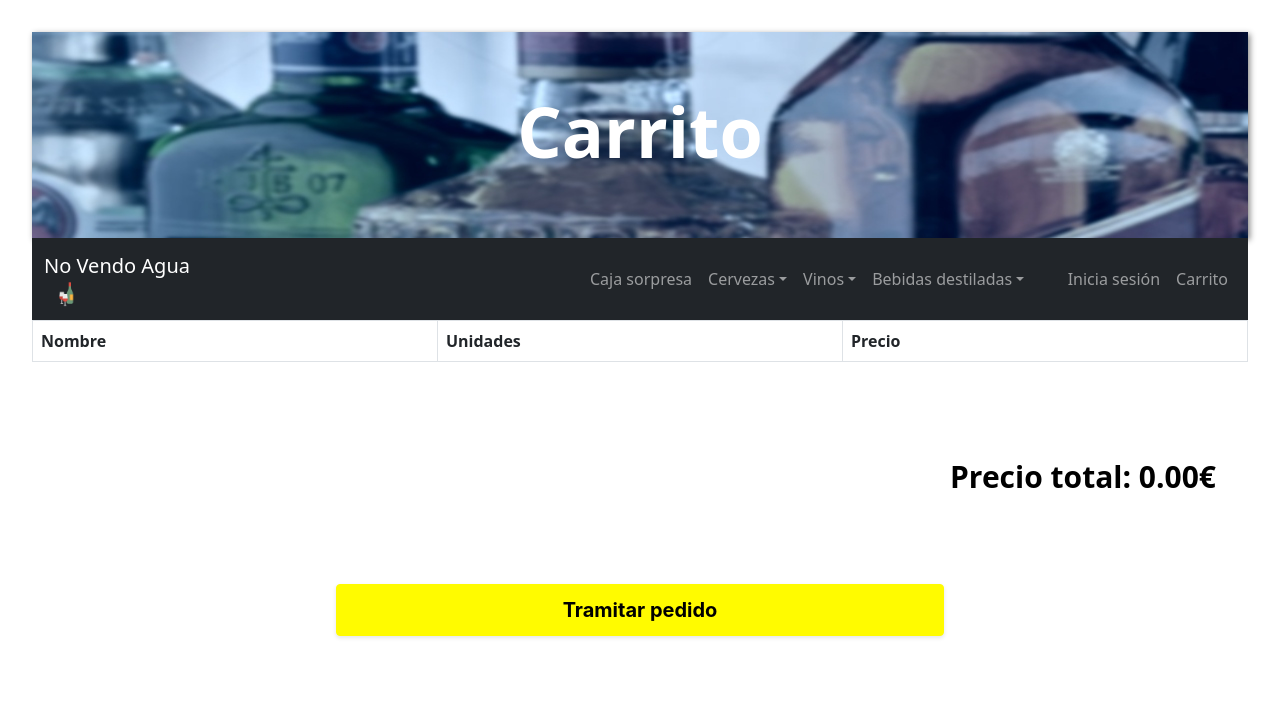
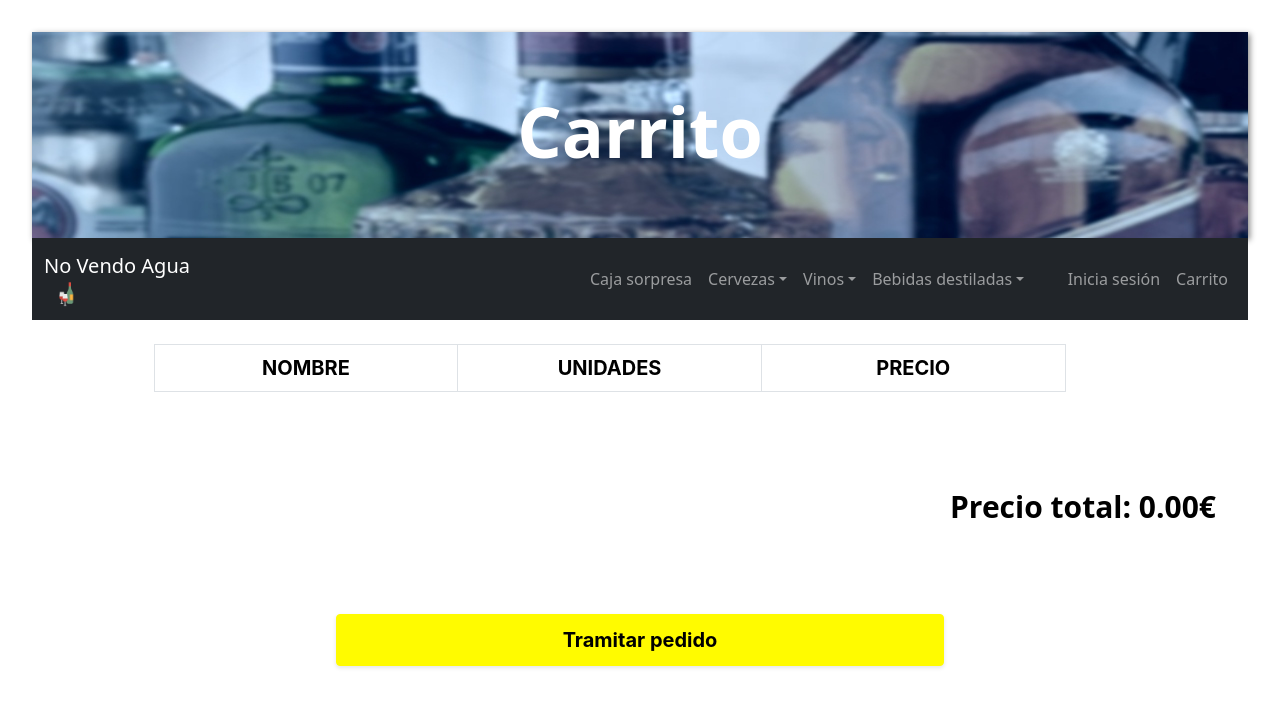
Before and after one commit to Arquisoft/dede_es6a, a React (Create React App) app in the folder webapp/: page /carrito in a window 1280 px wide. Shown: the top 706 px of the page. Built offline with nearby package versions, Linux system fonts and the light colour scheme.

Commit message:
Cambios en el css del carrito

```diff
--- a/webapp/src/components/BarraNavegacion.tsx
+++ b/webapp/src/components/BarraNavegacion.tsx
@@ -2,6 +2,7 @@ import React, { Component } from "react";
 import { Navbar, NavbarBrand, NavbarToggler, Collapse, Nav, NavItem, NavLink, UncontrolledDropdown, DropdownToggle, DropdownMenu, DropdownItem } from "reactstrap";
 import logo from "../images/vino.png";
 import "./BarraNavegacion.css";
+import carrito from "../images/carrito.png";
 
 class BarraNavegacion extends Component {
 
@@ -11,7 +12,7 @@ class BarraNavegacion extends Component {
                 <Navbar color="dark" dark expand="md" light>
 
                     {/* Nombre de la empresa y logo */}
-                    <NavbarBrand href="/products">
+                    <NavbarBrand href="/catalogo">
                         No Vendo Agua
                         <img
                             alt=""
--- a/webapp/src/components/carrito/Carrito.css
+++ b/webapp/src/components/carrito/Carrito.css
@@ -43,9 +43,18 @@
     line-height:150px;
   }
 
-table {
-    width: 100%;
- }
+  #listaCarrito {
+    border-radius: 20px;
+    color: black;
+    font-family: "Akzidenz Grotesk BQ Medium", -apple-system, BlinkMacSystemFont, sans-serif;
+    font-size: 20px;
+    text-align: center;
+    width: 75%;
+    margin-left: 10%;
+    margin-top: 2%;
+  }
+
  th, td {
     width: 25%;
+    font-weight: bold;
  }
--- a/webapp/src/components/carrito/Carrito.tsx
+++ b/webapp/src/components/carrito/Carrito.tsx
@@ -43,9 +43,9 @@ const Carrito: React.FC<Carrito> = ({listaCarrito, addToCarrito, removeFromCarri
         <Table striped bordered hover id='listaCarrito'>
             <thead>
                 <tr>
-                <th>Nombre</th>
-                <th>Unidades</th>
-                <th>Precio</th>
+                <th>NOMBRE</th>
+                <th>UNIDADES</th>
+                <th>PRECIO</th>
                 </tr>
             </thead>
             <tbody>
@@ -53,10 +53,9 @@ const Carrito: React.FC<Carrito> = ({listaCarrito, addToCarrito, removeFromCarri
                 <tr>
                     <th>{carrito.producto.nombre}</th>
                     <th><Button id="btAñadir" variant="success" onClick={() => addToCarrito(carrito.producto)}>+</Button>
-                    {carrito.unidades}
+                    {" " + carrito.unidades + " "}
                     <Button id="btEliminar" variant="danger" onClick={() => removeFromCarrito(carrito.producto)}>-</Button></th>
                     <th>{GetPrecio(carrito.unidades, carrito.producto.precio).toFixed(2)}€</th>
-                    {GetListaCarrito()}
                 </tr>
             ))}
             </tbody>
```
Also changed, not shown: webapp/src/images/carrito.png (added).
